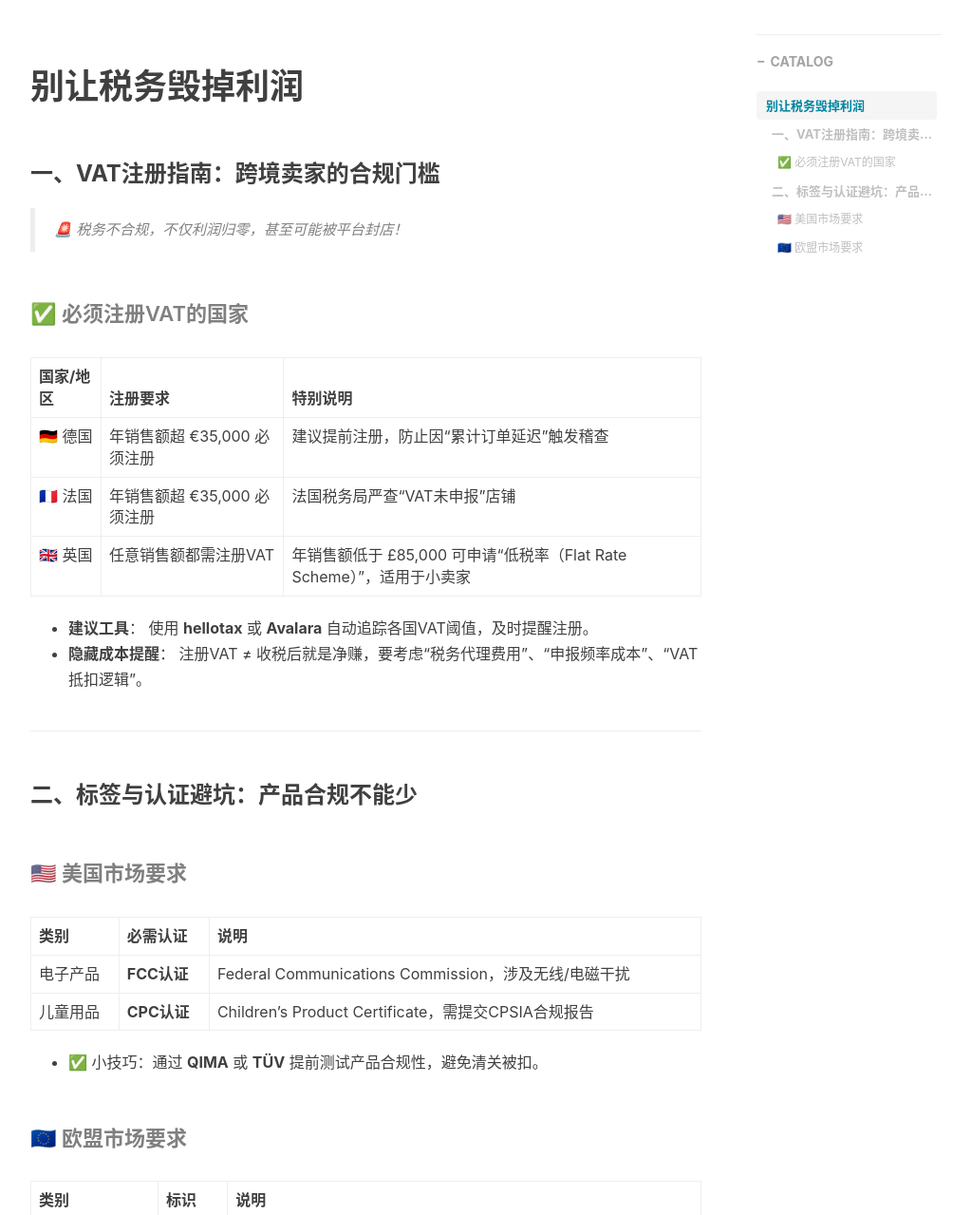
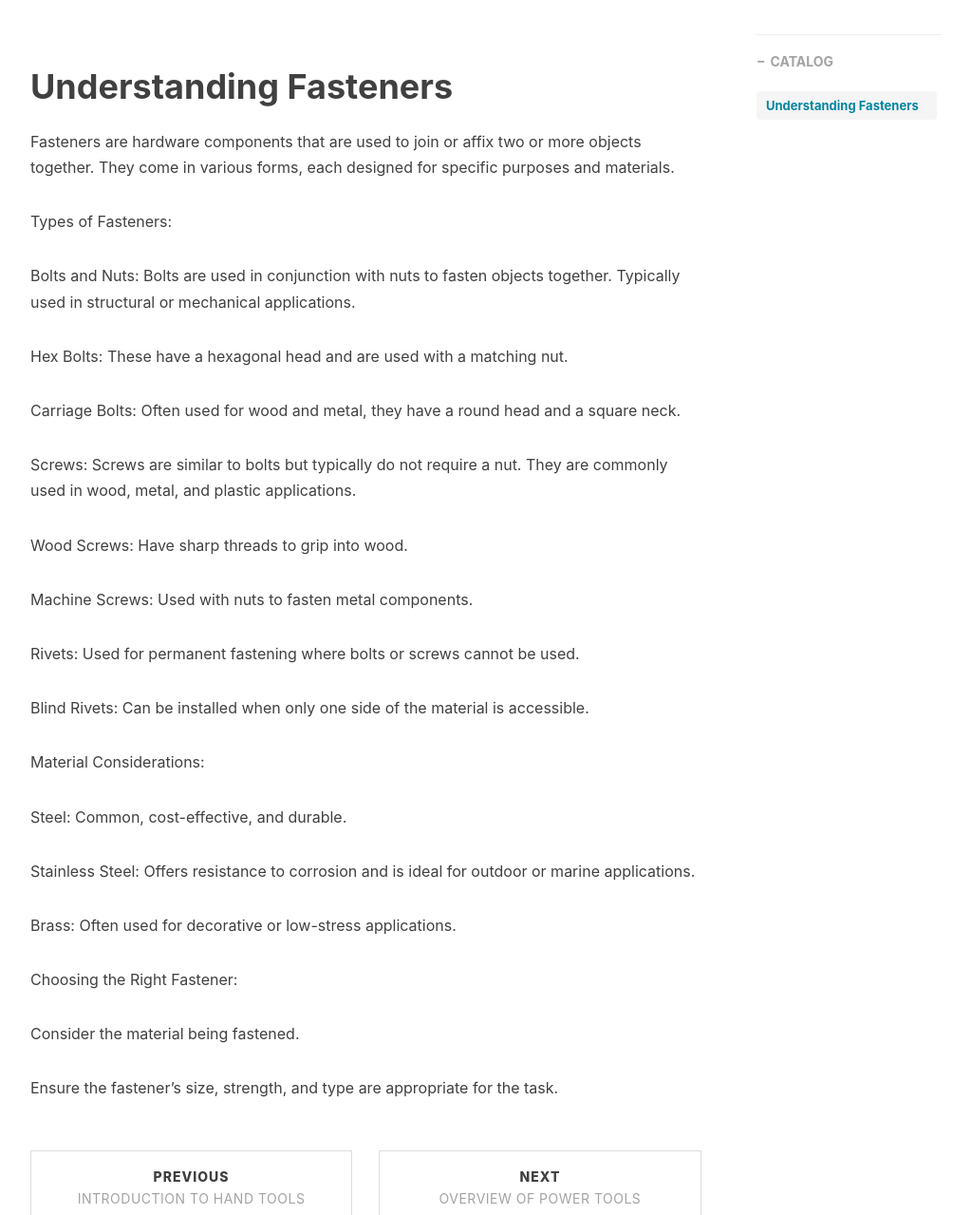
Before and after one commit to twpila/twpila.github.io, a Jekyll site: the page built from _posts/2025-03-13-kaifirstcopy.markdown, in a window 1280 px wide and 1400 px high, scrolled down 340 px, cut to the strip 121-1400 px from the top of the window. Shown: the whole strip at 95% size, without its empty margins (233-1256 px from the left). Built offline with Jekyll 4.4.1, drawn with Linux system fonts in a browser that asks for light colours; nearby versions of some CDN libraries; comment, search, counter and statistics services are not loaded; some of the changed text lies outside the part shown.

Commit message:
Update post title

```diff
--- a/_posts/2025-03-12-kaifirst.markdown
+++ b/_posts/2025-03-12-kaifirst.markdown
@@ -1,57 +1,45 @@
 ---
 layout:     post
-title:      如何用“上帝视角”挖需求
+title:      Introduction to Hand Tools
 subtitle:
 date:       2025-03-12 12:00:00
 author:     kai
 header-img: "img/post-bg-2015.jpg"
 catalog: true
 tags:
-    - 选品
+    - powertools
+    - safety
+    - tools
 ---
 
-### 如何用“上帝视角”挖需求
+### Introduction to Hand Tools
 
-### 1. 免费工具实战指南
+Hand tools are essential in the world of hardware and are used for a variety of tasks, from simple household repairs to complex construction work. These tools are designed for manual operation, meaning they do not require electrical power or batteries.
 
-Google Trends
+Common Types of Hand Tools:
 
-- **操作步骤**
-   ① 输入关键词（如 “fidget toys”），选择目标国家
-   ② 调整时间范围
-   ③ 点击“Related queries”，抓取上升词
-- **避坑提示**
-   不只看“搜索量”，更要分析“搜索意图”
+Hammers: Used for driving nails, breaking objects, or shaping metal.
 
-AliExpress选品专家
+Claw Hammer: One side with a curved split for removing nails, the other side for striking.
 
-- **核心功能**
-  - 热销榜单：按国家/品类查看“30天销量增长率”和“竞争指数”
-  - 飙升词监控：使用“Keyword Spy”，抓取搜索量暴涨的长尾词
+Sledgehammer: A larger hammer for heavy-duty work like breaking concrete.
 
-### 2. 付费工具深度用法
+Screwdrivers: These are tools for turning screws.
 
-Jungle Scout（亚马逊专用）
+Flathead Screwdriver: Used for screws with a single flat groove.
 
-- **关键词反查**：输入竞品ASIN，提取隐藏流量词（如“cat hair remover glove”）
-- **利润测算**：输入成本、运费、佣金，自动计算ROI（注意EPR注册、库存损耗等隐形成本）
+Phillips Screwdriver: Designed for screws with a cross-shaped slot.
 
-### 3. 微创新法则：打造“本土专属款”
+Pliers: Used for gripping, bending, or cutting.
 
-- **实施步骤**
-   ① 1688上选基础款（如普通蓝牙耳机）
-   ② 调研本地用户痛点（如中东女性头巾易勾耳机线）
-   ③ 设计改良：磁吸颈挂 + 防汗布料，售价提升至$25
+Needle Nose Pliers: Used for precision work and gripping small objects.
 
-- **风险控制**
-   先用速卖通“试用中心”众筹，订单超500件后再量产
+Cutting Pliers: Designed specifically for cutting wire or cable.
 
-  三、爆款案例深度复盘：义乌宠物降温垫
+Safety Tips:
 
-### 4.选品禁忌清单
+Always inspect tools for wear and damage before use.
 
-- 亚马逊禁售**：植物种子、强功率激光笔
-- **独立站高风险**：电子烟、成人用品
+Wear protective gear like safety goggles and gloves.
 
-- 服装鞋履：尺码问题 → 退货率高达25%
-- 电子产品：欧美强制保修期
+Store tools in a dry, clean environment to prevent rust.
--- a/_posts/2025-03-13-kaifirstcopy.markdown
+++ b/_posts/2025-03-13-kaifirstcopy.markdown
@@ -1,52 +1,49 @@
 ---
 layout:     post
-title:      别让税务毁掉利润
+title:      Understanding Fasteners
 subtitle:
 date:       2025-03-13 12:00:00
 author:     kai
 header-img: "img/post-bg-2015.jpg"
 catalog: true
 tags:
-    - 税务
+    - fasteners
+    - tools
+    - materials
+
 ---
-# 别让税务毁掉利润
+# Understanding Fasteners
 
-### 一、VAT注册指南：跨境卖家的合规门槛
+Fasteners are hardware components that are used to join or affix two or more objects together. They come in various forms, each designed for specific purposes and materials.
 
-> 🚨 税务不合规，不仅利润归零，甚至可能被平台封店！
+Types of Fasteners:
 
-#### ✅ 必须注册VAT的国家
+Bolts and Nuts: Bolts are used in conjunction with nuts to fasten objects together. Typically used in structural or mechanical applications.
 
-| 国家/地区 | 注册要求                    | 特别说明                                                     |
-| --------- | --------------------------- | ------------------------------------------------------------ |
-| 🇩🇪 德国   | 年销售额超 €35,000 必须注册 | 建议提前注册，防止因“累计订单延迟”触发稽查                   |
-| 🇫🇷 法国   | 年销售额超 €35,000 必须注册 | 法国税务局严查“VAT未申报”店铺                                |
-| 🇬🇧 英国   | 任意销售额都需注册VAT       | 年销售额低于 £85,000 可申请“低税率（Flat Rate Scheme）”，适用于小卖家 |
+Hex Bolts: These have a hexagonal head and are used with a matching nut.
 
-- **建议工具**：
-   使用 **hellotax** 或 **Avalara** 自动追踪各国VAT阈值，及时提醒注册。
-- **隐藏成本提醒**：
-   注册VAT ≠ 收税后就是净赚，要考虑“税务代理费用”、“申报频率成本”、“VAT抵扣逻辑”。
+Carriage Bolts: Often used for wood and metal, they have a round head and a square neck.
 
-------
+Screws: Screws are similar to bolts but typically do not require a nut. They are commonly used in wood, metal, and plastic applications.
 
-### 二、标签与认证避坑：产品合规不能少
+Wood Screws: Have sharp threads to grip into wood.
 
-#### 🇺🇸 美国市场要求
+Machine Screws: Used with nuts to fasten metal components.
 
-| 类别     | 必需认证    | 说明                                                 |
-| -------- | ----------- | ---------------------------------------------------- |
-| 电子产品 | **FCC认证** | Federal Communications Commission，涉及无线/电磁干扰 |
-| 儿童用品 | **CPC认证** | Children's Product Certificate，需提交CPSIA合规报告  |
+Rivets: Used for permanent fastening where bolts or screws cannot be used.
 
-- ✅ 小技巧：通过 **QIMA** 或 **TÜV** 提前测试产品合规性，避免清关被扣。
+Blind Rivets: Can be installed when only one side of the material is accessible.
 
-#### 🇪🇺 欧盟市场要求
+Material Considerations:
 
-| 类别           | 标识       | 说明                                                         |
-| -------------- | ---------- | ------------------------------------------------------------ |
-| 所有需认证产品 | **CE标志** | 2024年起，**CE标签必须包含“欧盟代表地址”**，否则视为非法销售 |
+Steel: Common, cost-effective, and durable.
 
-- **CE标签新规注意**：
-  - 可委托本地“欧代服务商”作为代表地址
-  - 常用服务平台：**Zollner**、**Ec-Rep**
+Stainless Steel: Offers resistance to corrosion and is ideal for outdoor or marine applications.
+
+Brass: Often used for decorative or low-stress applications.
+
+Choosing the Right Fastener:
+
+Consider the material being fastened.
+
+Ensure the fastener's size, strength, and type are appropriate for the task.
--- a/_posts/2025-03-14-kaifirstcopy 3 copy 2.markdown
+++ b/_posts/2025-03-14-kaifirstcopy 3 copy 2.markdown
@@ -1,65 +1,53 @@
 ---
 layout:     post
-title:      流量：低成本获客组合拳
+title:      Overview of Power Tools
 subtitle:
 date:       2025-03-14 12:00:00
 author:     kai
 header-img: "img/post-bg-2015.jpg"
 catalog: true
 tags:
-    - 流量
+    - handtools
+    - safety
+    - tools
 ---
 
-### 流量：低成本获客组合拳
+### Overview of Power Tools
 
-### 一、TikTok + 独立站“截流法”
+Power tools are tools that require an external power source to operate, making them more efficient and suitable for heavy-duty tasks compared to hand tools. These tools can be powered by electricity, batteries, or compressed air.
 
-#### 📲 操作步骤（实战流程）
+Common Power Tools:
 
-1. **内容制作**：
-    发布创意视频，聚焦产品使用场景、功能对比、挑战/反转式短剧情等（符合TikTok算法喜好）
-2. **评论区转化**：
-    置顶评论附上独立站专属优惠码，激发跳转意愿
-    示例：💥 限时9折→www.mystore.com【输入码：TIKTOK10】
-3. **跳转页设置**：
-    引导用户跳转时，不直接落地产品页，而是设置 WhatsApp 自动弹窗/表单
-   - 加群送福利
-   - 留联系方式领取教程/隐藏优惠
+Drills: Used for creating holes in various materials, such as wood, metal, and concrete.
 
-#### 📈 成效数据
+Cordless Drill: Powered by rechargeable batteries, offering portability.
 
-- 某独立站东南亚市场测试：
-   TikTok + WhatsApp留资 → 转化率是 Facebook 广告的 2 倍+
+Hammer Drill: A drill that combines rotary motion with a hammering action, ideal for masonry work.
 
-- 用户成本低于 $0.3/人，获客ROI大幅提升
+Saws: Used for cutting materials such as wood, metal, and plastic.
 
+Circular Saw: A versatile saw for straight cuts in wood, metal, and plastic.
 
+Jigsaw: A tool with a straight or curved blade that moves up and down for intricate cuts.
 
-### 二、Google Ads 省预算技巧：精准打“竞品流量”
+Sanders: Used to smooth surfaces and remove material.
 
-#### 🔍 精准关键词策略
+Orbital Sander: Has a circular motion and is great for finishing surfaces.
 
-- 核心打法：利用“品牌词+国家/意图词”截流潜在用户
-  - 示例关键词：
-    - “SHEIN alternatives in Germany”
-    - “best fidget toys not on Amazon”
-    - “cheap AirPods Pro replacement Canada”
-- 工具推荐：
-  - **Ubersuggest / Keyword Planner**：低竞争关键词挖掘
-  - **SpyFu**：查看竞品正在投放哪些词
+Belt Sander: A heavy-duty tool that uses a continuous belt to remove material quickly.
 
-#### 🕐 投放时段优化（降低浪费）
+Power Source Options:
 
-- 按 **目标国家用户活跃时段** 设置广告时段投放
-  - 美国西部（PST）：19:00–23:00
-  - 英国（GMT）：18:00–22:00
-  - 东南亚：午间12:00–14:00、晚上20:00–23:00
-- 开启 **广告日程设置 + 自动调价** 功能，只在高转化时段加大出价
+Electric (corded): Offers consistent power and is suitable for long durations.
 
+Battery-powered (cordless): Provides portability and convenience but may have limited runtime.
 
+Pneumatic (compressed air): Often used in industrial settings for high-power tools.
 
-### ✅ 提示建议
+Safety Tips for Power Tools:
 
-- TikTok不宜直接“强转化”，核心目的是拉互动 + 留资；真正成交可由独立站/WhatsApp跟进
-- Google Ads建议每周优化搜索词报告，剔除无关流量（如教程类搜索）
-- 两者搭配使用效果最佳：TikTok种草+Google Ads截流+WhatsApp转化闭环
+Always read the instruction manual before use.
+
+Wear proper safety equipment, including hearing protection and safety glasses.
+
+Keep the work area clean and well-lit to avoid accidents.
```
Also changed, not shown: 1 other file.
